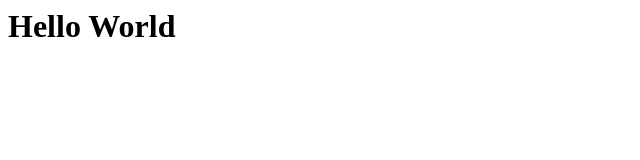
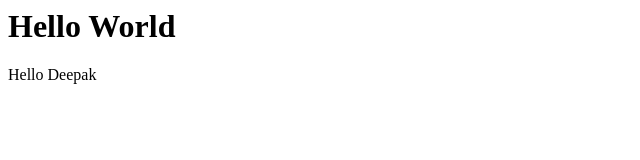
Before and after one commit to DeepakDeorari/demo_test, a plain HTML site: page index.html in a window 1280 px wide. Shown: the full height of the page, 0-640 px from the left. Drawn offline with Linux system fonts and the light colour scheme.

Commit message:
second commit

```diff
--- a/index.html
+++ b/index.html
@@ -1,5 +1,6 @@
 <html>
 	<body>
 		<h1> Hello World </h1>
+		<p> Hello Deepak </p>
 	</body>
 </html>
```
